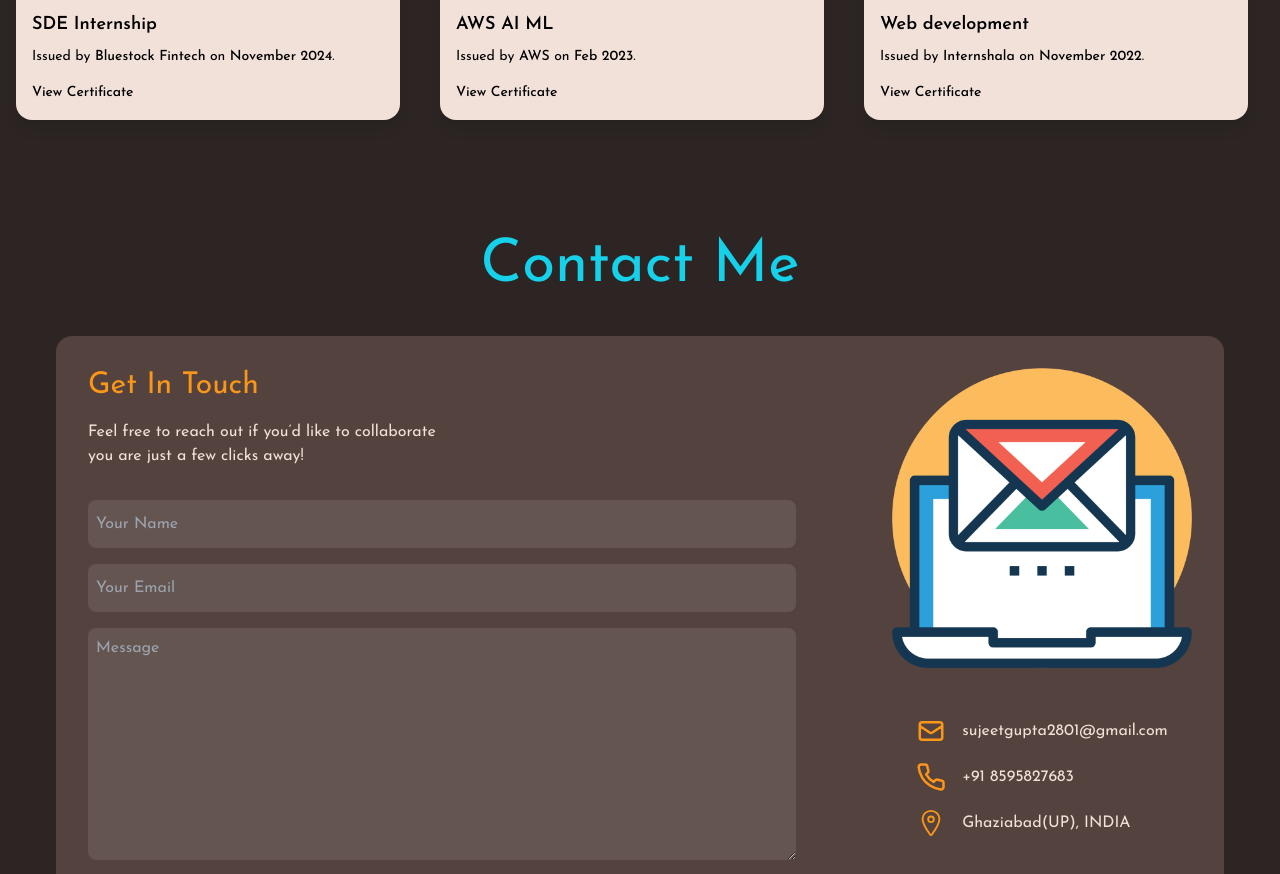
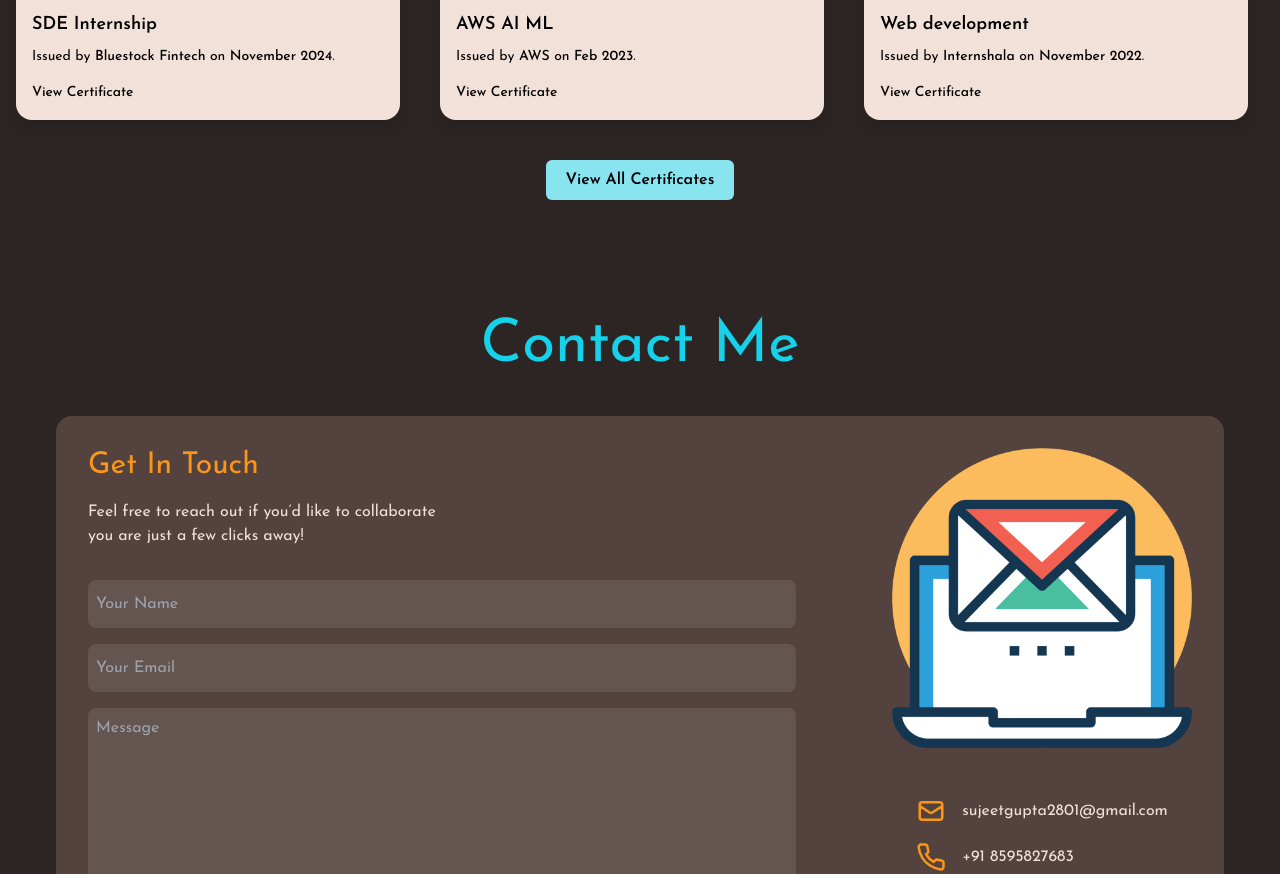
Before and after one commit to Sujeet2801/Portfolio_Website, a React (Vite) app: page / in a window 1280 px wide. Shown: the part 3420-4294 px from the top of the page. Built offline with nearby package versions, Linux system fonts and the light colour scheme.

Commit message:
feat(component/certificateSection): Add a view all certificate button

```diff
--- a/src/components/certifiacateSection/AllCertificate.jsx
+++ b/src/components/certifiacateSection/AllCertificate.jsx
@@ -3,8 +3,11 @@ import SingleCertificate from "./SingleCertificate";
 import CertificateText from "./CertificateText";
 import { motion } from "framer-motion";
 import { fadeIn } from "../../framerMotion/variants";
+import { useNavigate } from "react-router-dom";
 
 function AllCertificate() {
+
+    const navigate = useNavigate();
 
     const certificates = [
 
@@ -50,6 +53,12 @@ function AllCertificate() {
                     <SingleCertificate key={cert.id} {...cert} />
                 ))}
             </div>
+            <div className='flex justify-center'>
+                <button
+                    className='bg-lightCyan px-5 py-2 rounded-md mt-10 hover:bg-orange font-semibold'
+                    onClick={()=>navigate("/certificates")}>View All Certificates
+                </button>
+            </div>
         </div>
     );
 }
```
